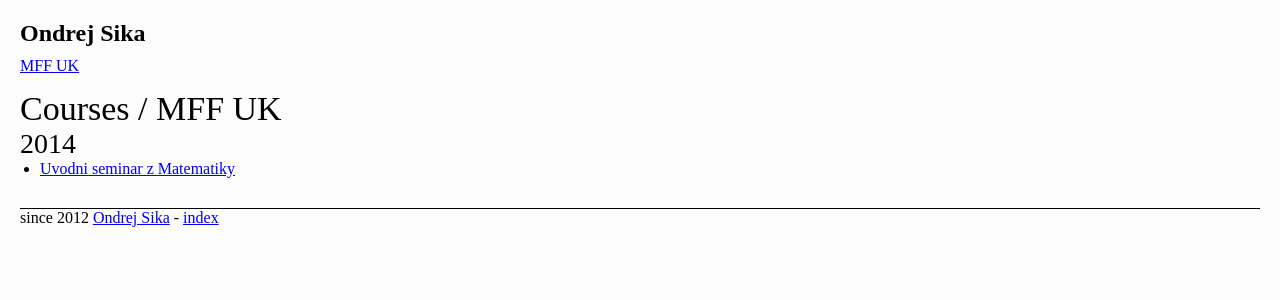
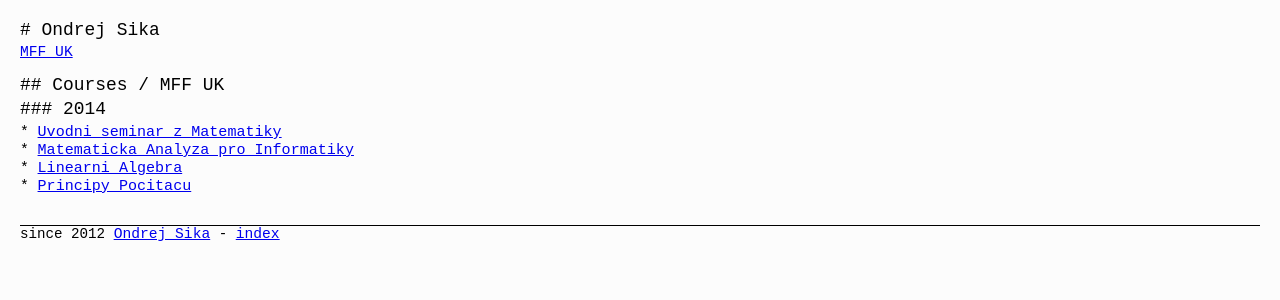
Before and after one commit to ondrejsika/ondrejsika.com, a Jekyll site: the page built from edu/mff/courses/index.md, in a window 1280 px wide. Shown: the top 300 px of the page. Built offline with Jekyll 4.4.1, drawn with Linux system fonts in a browser that asks for light colours; Markdown is read by kramdown in place of the engine named in the settings; comment, search, counter and statistics services are not loaded.

Commit message:
update style (inspiration: izs.me)

```diff
--- a/_layouts/base.html
+++ b/_layouts/base.html
@@ -28,7 +28,7 @@
     <body>
         {% if page.noheader %}
         {% else %}
-        <h1 style="font-size: 1.5em; margin-bottom: 10px; font-weight: bold;">Ondrej Sika</h1>
+        <h1>Ondrej Sika</h1>
         {% endif %}
         {{content}}
         {% if page.nofooter %}
--- a/edu/mff/courses/index.md
+++ b/edu/mff/courses/index.md
@@ -10,3 +10,6 @@
 ### 2014
 
 * [Uvodni seminar z Matematiky](2014-uvodni-seminar-z-matematiky.html)
+* [Matematicka Analyza pro Informatiky](2014-matematicka-analyza-pro-informatiky.html)
+* [Linearni Algebra](2014-linearni-algebra.html)
+* [Principy Pocitacu](2014-principy-pocitacu.html)
--- a/static/src/main.css
+++ b/static/src/main.css
@@ -1,6 +1,8 @@
 * {
     margin: 0;
     padding: 0;
+    font-family: monospace;
+    font-size: 1.03em;
 }
 
 body {
@@ -10,15 +12,18 @@
 }
 
 h1, h2, h3, h4, h5, h6 {
+    font-size: 1.3em;
     font-weight: normal;
+    margin-bottom: 4px;
 }
 
-h1 {font-size: 36px;}
-h2 {font-size: 34px;}
-h3 {font-size: 28px;}
-h4 {font-size: 22px;}
-h5 {font-size: 16px; font-weight: bold;}
-h6 {font-size: 14px; font-style: italic;}
+h1::before {content: '# '; }
+h2::before {content: '## '; }
+h3::before {content: '### '; }
+h4::before {content: '#### '; }
+h5::before {content: '##### '; }
+h6::before {content: '###### '; }
+
 
 p, ul, table {
     margin-bottom: 15px;
@@ -34,8 +39,12 @@
 }
 
 ul {
-    /*list-style-type: none;*/
-    padding-left: 20px;
+    list-style-type: none;
+    padding-left: 0px;
+}
+
+ul li::before {
+    content: '* ';
 }
 
 ol li {
```
